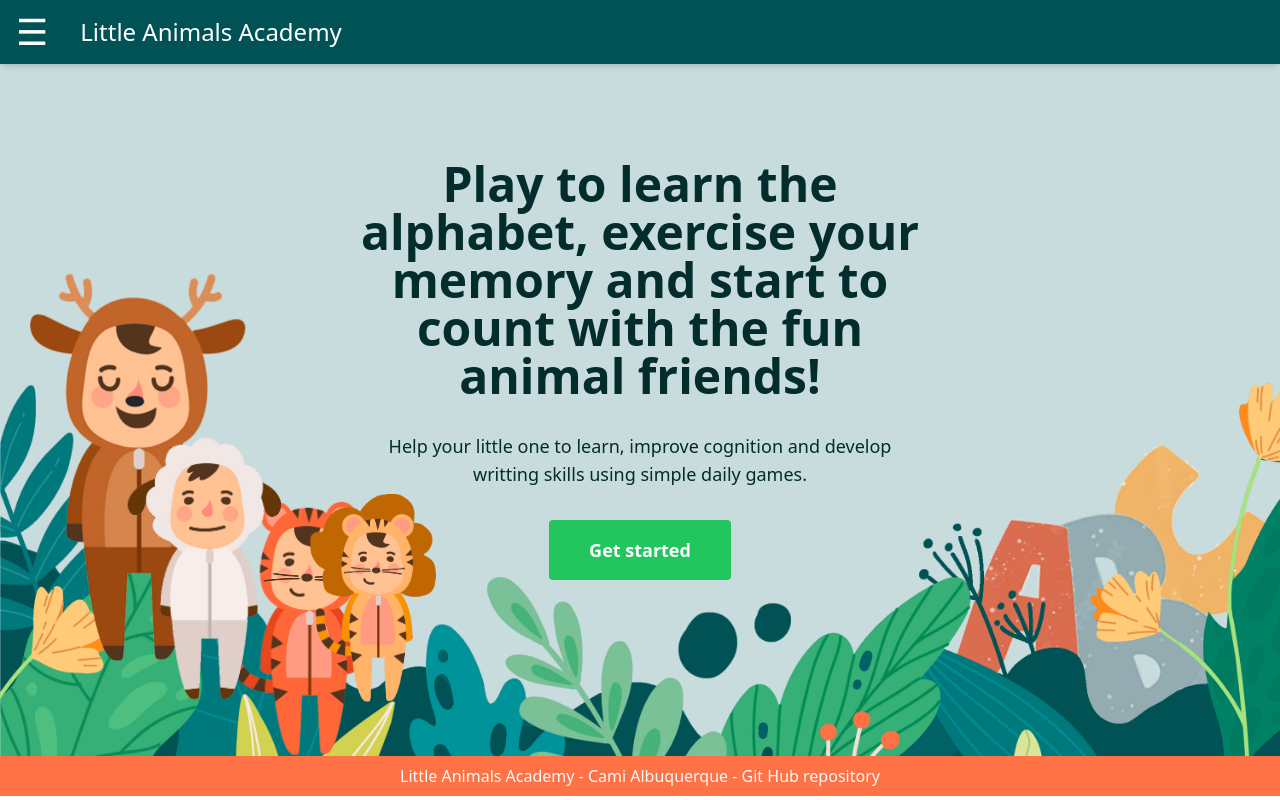
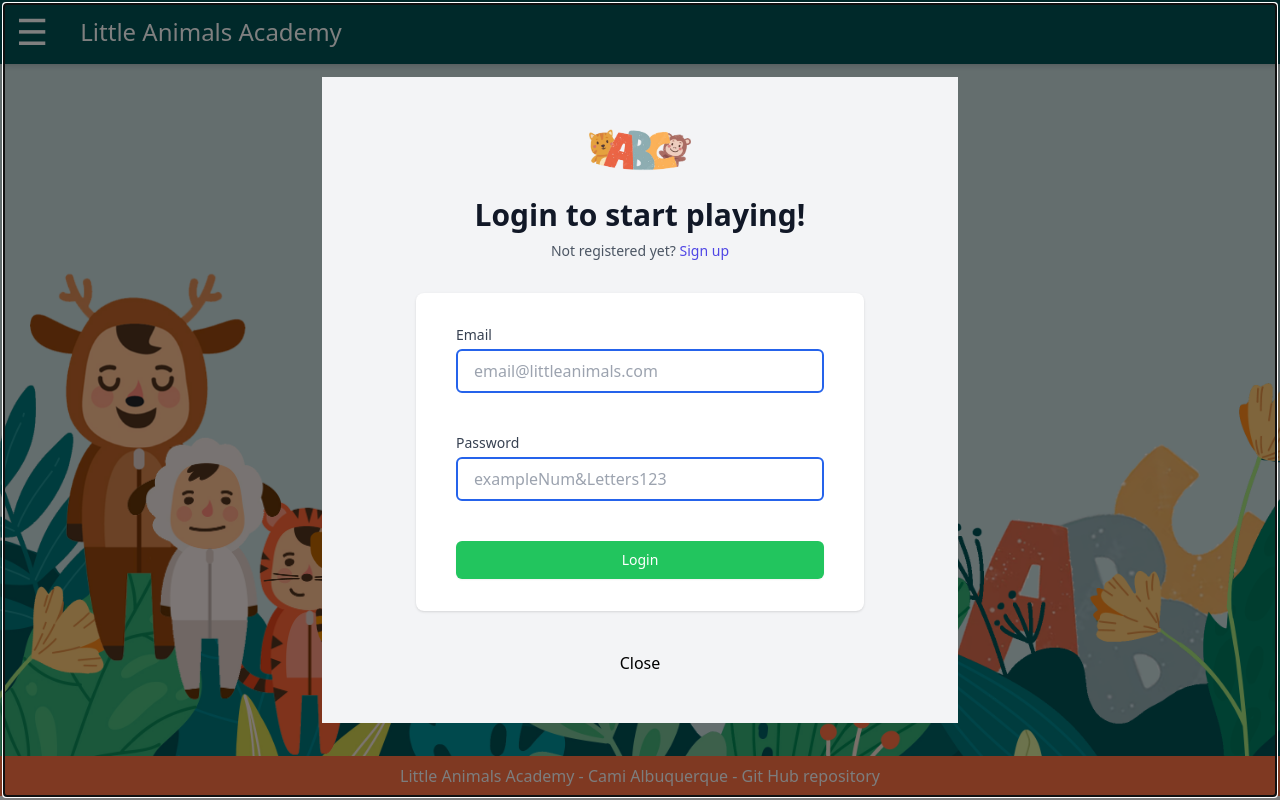
Before and after one commit to camialbuq/Little-Animals-Academy-client-side, a React (Vite) app: page /login in a window 1280 px wide. Built offline with nearby package versions, Linux system fonts and the light colour scheme.

Commit message:
finished frontent login and signup forms

```diff
--- a/src/App.jsx
+++ b/src/App.jsx
@@ -10,16 +10,6 @@ import Games from "./pages/Games"
 import Memory from "./pages/Memory"
 import Alphabet from "./pages/Alphabet"
 import Math from "./pages/Math"
-// import CohortListPage from "./pages/CohortListPage";
-// import CohortDetailsPage from "./pages/CohortDetailsPage";
-// import CohortEditPage from "./pages/CohortEditPage";
-// import CohortCreatePage from "./pages/CohortCreatePage";
-// import StudentListPage from "./pages/StudentListPage";
-// import StudentDetailsPage from "./pages/StudentDetailsPage";
-// import StudentEditPage from "./pages/StudentEditPage";
-// import UserProfilePage from "./pages/UserProfilePage";
-// import LoginPage from "./pages/LoginPage";
-// import SignupPage from "./pages/SignupPage";
 
 // import IsPrivate from "./components/IsPrivate";
 // import IsAnon from "./components/IsAnon";
@@ -36,10 +26,10 @@ function App() {
             >
                 <Routes>
                     <Route path="/" element={<Home />} />
-                    <Route path="/signup" element={<Home />} />
-                    {/* but with signup popup */}
-                    <Route path="/login" element={<Home />} />
-                    {/* but with login popup */}
+                    <Route path="/signup" element={<Home signUp={true} />} />
+                    {/*with signup popup open */}
+                    <Route path="/login" element={<Home login={true} />} />
+                    {/*with login popup open*/}
                     <Route path="/profile" element={<UserProfile />} />
                     <Route path="/games" element={<Games />} />
                     <Route path="/games/memory" element={<Memory />} />
--- a/src/components/LoginForm.jsx
+++ b/src/components/LoginForm.jsx
@@ -1,6 +1,9 @@
 import React from "react"
+import { useNavigate } from "react-router-dom"
+import logo from "../assets/abclogo.png"
 
 function LoginForm() {
+    const navigate = useNavigate()
     return (
         <form noValidate="" action="" className="Form w-1/2">
             <div className="min-h-1/2 flex w-full flex-col justify-center bg-gray-100 px-6 py-12 lg:px-8">
@@ -11,15 +14,15 @@ function LoginForm() {
                         alt="Workflow"
                     />
                     <h2 className="mt-6 text-center text-3xl font-extrabold text-gray-900">
-                        Create your account
+                        Login to start playing!
                     </h2>
                     <p className="max-w mt-2 text-center text-sm text-gray-600">
-                        Already registered? {""}
+                        Not registered yet? {""}
                         <a
-                            href="#"
+                            href="/signup"
                             className="font-medium text-indigo-600 hover:text-indigo-500 focus:outline-none focus:ring-2 focus:ring-indigo-500"
                         >
-                            Sign in
+                            Sign up
                         </a>
                     </p>
                 </div>
@@ -77,6 +80,12 @@ function LoginForm() {
                             </div>
                         </form>
                     </div>
+                    <button
+                        onClick={() => navigate("/")}
+                        className="mt-10 active:underline active:underline-offset-4 sm:mx-auto sm:w-full sm:max-w-md"
+                    >
+                        Close
+                    </button>
                 </div>
             </div>
         </form>
--- a/src/components/SignUpForm.jsx
+++ b/src/components/SignUpForm.jsx
@@ -1,7 +1,10 @@
 import React from "react"
 import logo from "../assets/abclogo.png"
+import { useNavigate } from "react-router-dom"
 
 function SignUpForm() {
+    const navigate = useNavigate()
+
     return (
         <form noValidate="" action="" className="Form w-1/2">
             <div className="min-h-1/2 flex w-full flex-col justify-center bg-gray-100 px-6 py-12 lg:px-8">
@@ -17,7 +20,7 @@ function SignUpForm() {
                     <p className="max-w mt-2 text-center text-sm text-gray-600">
                         Already registered? {""}
                         <a
-                            href="#"
+                            href="/login"
                             className="font-medium text-indigo-600 hover:text-indigo-500 focus:outline-none focus:ring-2 focus:ring-indigo-500"
                         >
                             Login
@@ -97,6 +100,12 @@ function SignUpForm() {
                             </div>
                         </form>
                     </div>
+                    <button
+                        onClick={() => navigate("/")}
+                        className="mt-10 active:underline active:underline-offset-4 sm:mx-auto sm:w-full sm:max-w-md"
+                    >
+                        Close
+                    </button>
                 </div>
             </div>
         </form>
--- a/src/pages/Home.jsx
+++ b/src/pages/Home.jsx
@@ -1,12 +1,16 @@
 import React from "react"
 import Modal from "react-modal"
 import { useState } from "react"
+import { useNavigate } from "react-router-dom"
 import AnimalsImageHome from "../components/AnimalsImageHome"
 import backgroundImage from "../assets/background.png"
 import SignUpForm from "../components/SignUpForm"
+import LoginForm from "../components/LoginForm"
 
-function Home() {
-    const [visible, setVisible] = useState(false)
+function Home({ signUp, login }) {
+    const [signUpVisible, setSignUpVisible] = useState(signUp)
+    const [loginVisible, setLoginVisible] = useState(login)
+    const navigate = useNavigate()
 
     return (
         <section
@@ -34,19 +38,28 @@ function Home() {
                 </p>
                 <div className="flex flex-col flex-wrap justify-center">
                     <button
-                        onClick={() => setVisible(true)}
+                        onClick={() => navigate("/signup")}
                         className="mb-8 rounded bg-green-500 px-10 py-4 text-lg font-semibold text-white"
                     >
                         Get started
                     </button>
                     <Modal
-                        isOpen={visible}
-                        onRequestClose={() => setVisible(false)}
+                        isOpen={signUp}
+                        onRequestClose={() => setSignUpVisible(false)}
                         ariaHideApp={false}
                         className="signUpmodal fixed inset-1 flex items-center justify-center"
                         overlayClassName="fixed inset-0 bg-black bg-opacity-50 cursor-pointer z-50"
                     >
                         <SignUpForm />
+                    </Modal>
+                    <Modal
+                        isOpen={login}
+                        onRequestClose={() => setLoginVisible(false)}
+                        ariaHideApp={false}
+                        className="signUpmodal fixed inset-1 flex items-center justify-center"
+                        overlayClassName="fixed inset-0 bg-black bg-opacity-50 cursor-pointer z-50"
+                    >
+                        <LoginForm />
                     </Modal>
                 </div>
             </div>
```
